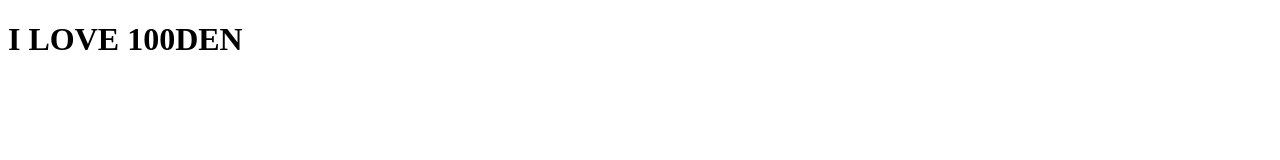
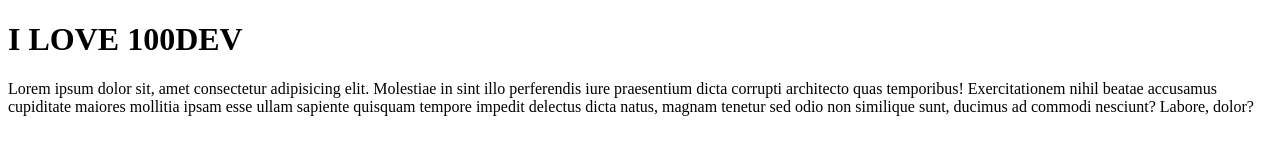
Before and after one commit to AnsaiD/We-love-100DEV, a plain HTML site: page index.html in a window 1280 px wide. Drawn offline with Linux system fonts and the light colour scheme.

Commit message:
modified files

```diff
--- a/index.html
+++ b/index.html
@@ -7,6 +7,7 @@
     <title>Test</title>
 </head>
 <body>
-    <h1>I LOVE 100DEN</div></h1>
+    <h1>I LOVE 100DEV</h1>
+    <p>Lorem ipsum dolor sit, amet consectetur adipisicing elit. Molestiae in sint illo perferendis iure praesentium dicta corrupti architecto quas temporibus! Exercitationem nihil beatae accusamus cupiditate maiores mollitia ipsam esse ullam sapiente quisquam tempore impedit delectus dicta natus, magnam tenetur sed odio non similique sunt, ducimus ad commodi nesciunt? Labore, dolor?</p>
 </body>
 </html>
```
Also changed, not shown: risky.html (+12 -0 lines).
